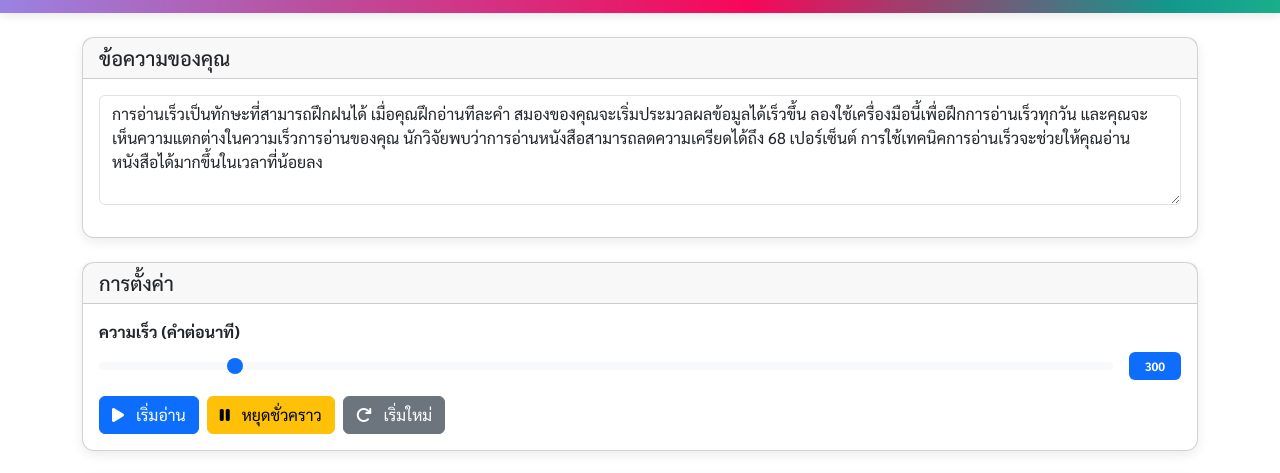
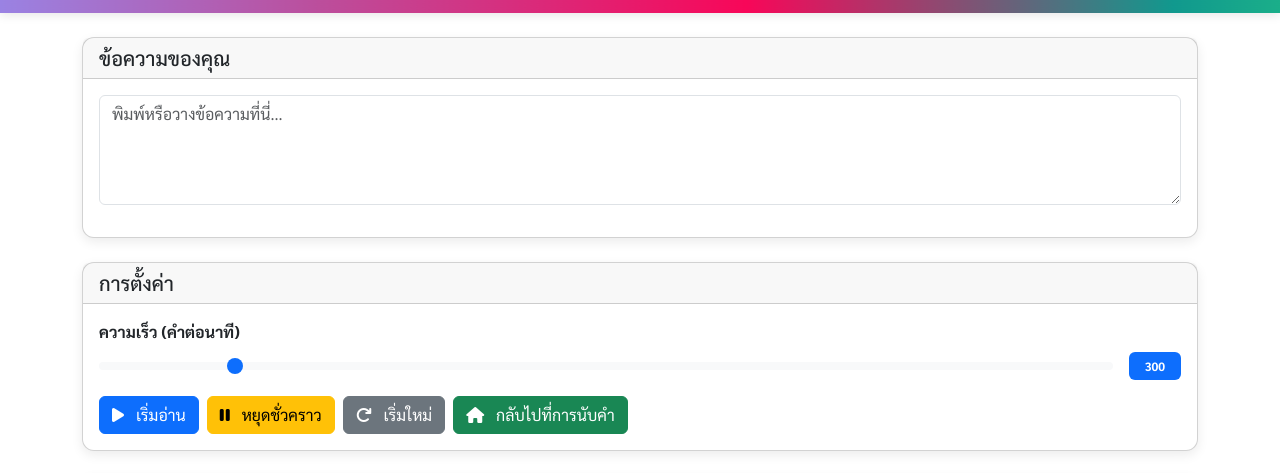
Before and after one commit to PhantomOutBreak/Word_Counting, a plain HTML site: page speedread.html in a window 1280 px wide. Shown: the part 59-532 px from the top of the page. Drawn offline with nearby package versions, Linux system fonts and the light colour scheme.

Commit message:
add button

```diff
--- a/speedread.html
+++ b/speedread.html
@@ -226,7 +226,7 @@
             </div>
             <div class="card-body">
                 <textarea id="text-input" class="form-control mb-3" rows="4"
-                    placeholder="พิมพ์หรือวางข้อความที่นี่...">การอ่านเร็วเป็นทักษะที่สามารถฝึกฝนได้ เมื่อคุณฝึกอ่านทีละคำ สมองของคุณจะเริ่มประมวลผลข้อมูลได้เร็วขึ้น ลองใช้เครื่องมือนี้เพื่อฝึกการอ่านเร็วทุกวัน และคุณจะเห็นความแตกต่างในความเร็วการอ่านของคุณ นักวิจัยพบว่าการอ่านหนังสือสามารถลดความเครียดได้ถึง 68 เปอร์เซ็นต์ การใช้เทคนิคการอ่านเร็วจะช่วยให้คุณอ่านหนังสือได้มากขึ้นในเวลาที่น้อยลง</textarea>
+                    placeholder="พิมพ์หรือวางข้อความที่นี่..."></textarea>
             </div>
         </div>
 
@@ -253,6 +253,9 @@
                     <button id="reset" class="btn btn-secondary">
                         <i class="fas fa-redo me-2"></i> เริ่มใหม่
                     </button>
+                    <a href="index.html" id="goindex" class="btn btn-success">
+                        <i class="fas fa-home me-2"></i> กลับไปที่การนับคำ
+                    </a>
                 </div>
             </div>
         </div>
```
